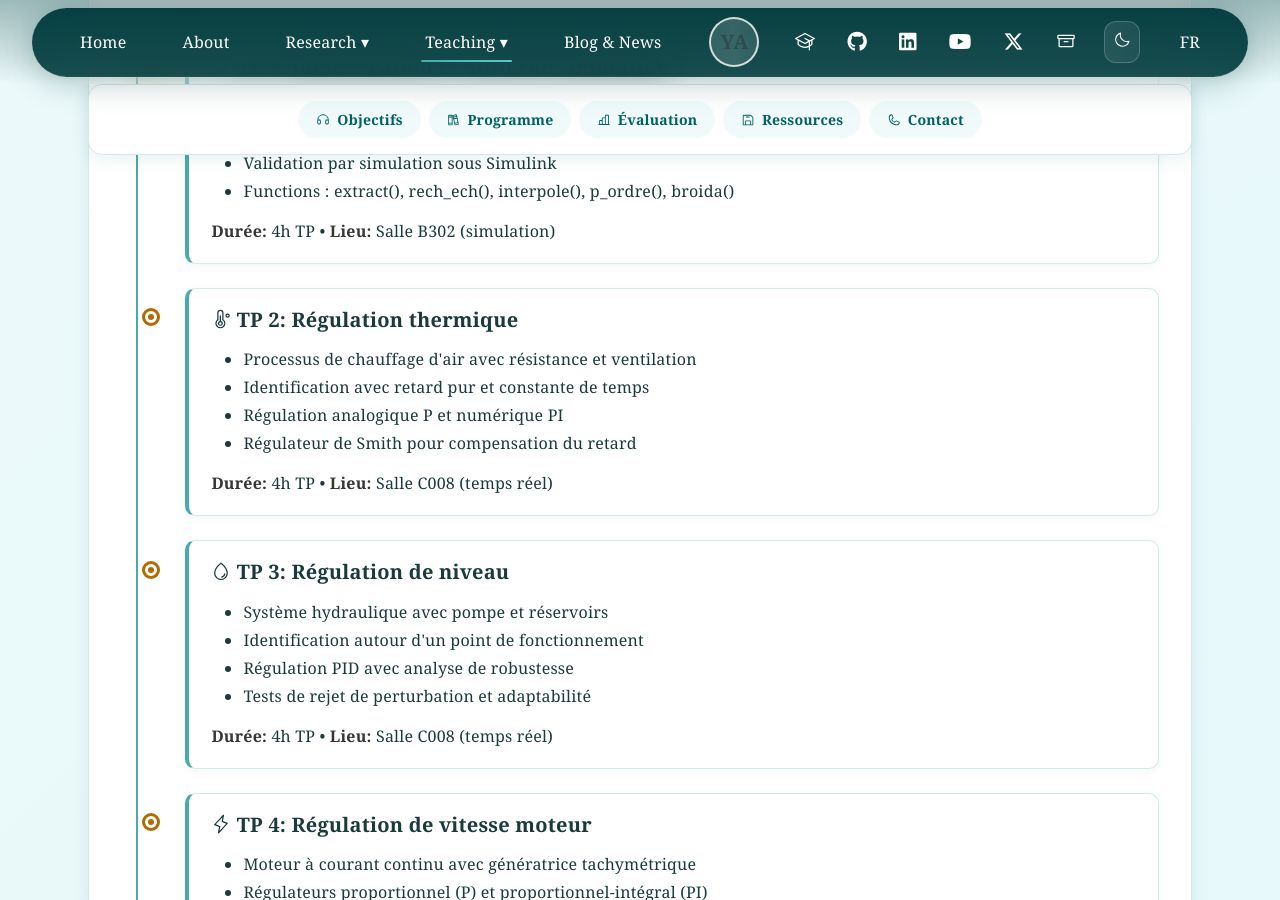
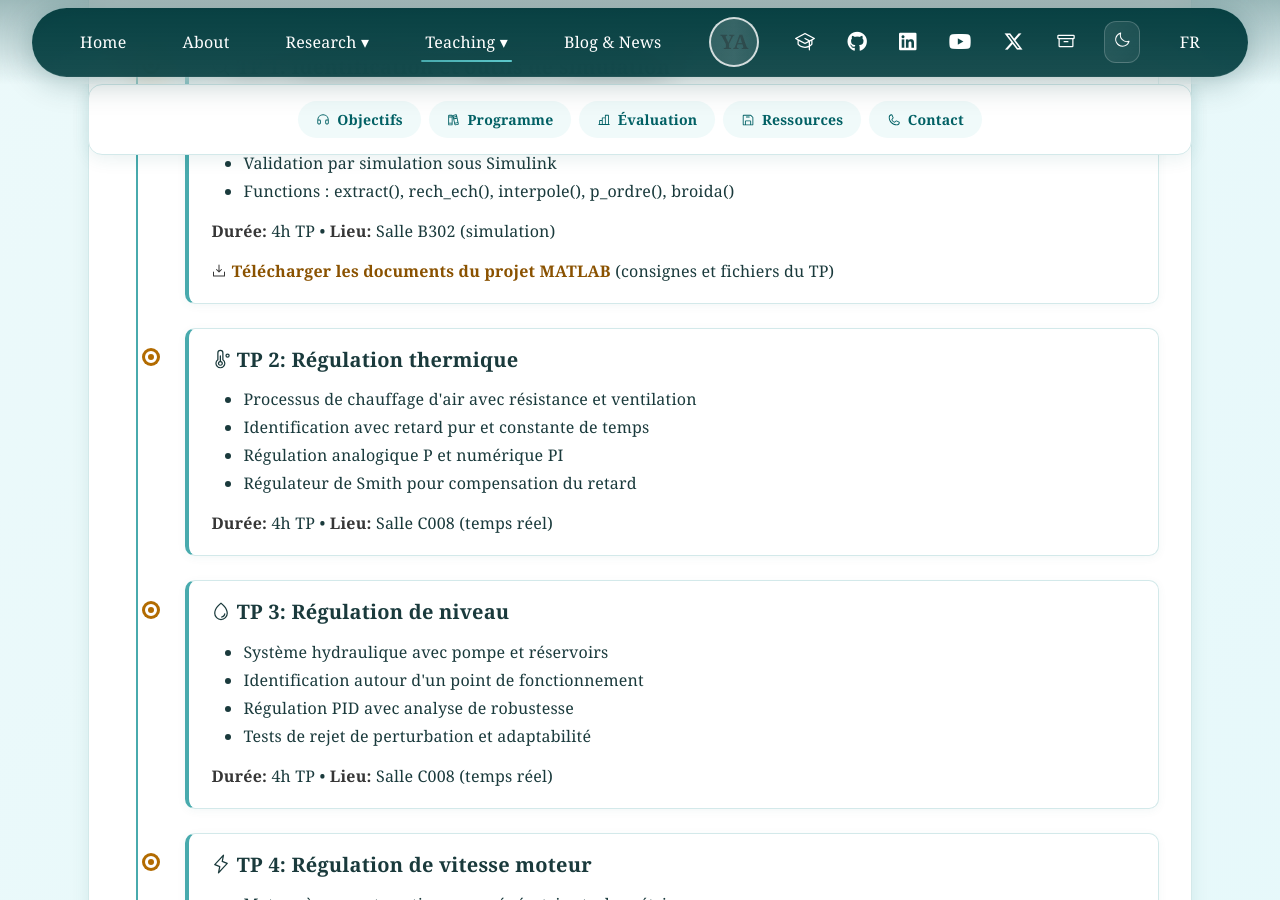
Before and after one commit to adagolodjo/adagolodjo.github.io, a Jekyll site: the page built from docs/teaching/courses/gr-713301/index.md, in a window 1280 px wide and 900 px high, scrolled down 1809 px. Built offline with Jekyll 4.4.1, drawn with Linux system fonts in a browser that asks for light colours; some web fonts are replaced; some of the changed text lies outside the part shown.

Commit message:
docs(teaching): add MATLAB project link and update MATLAB reminders link (GR-713301)

```diff
--- a/docs/teaching/courses/gr-713301/index.md
+++ b/docs/teaching/courses/gr-713301/index.md
@@ -89,6 +89,7 @@
         <li>Functions : extract(), rech_ech(), interpole(), p_ordre(), broida()</li>
       </ul>
       <p><strong>Durée:</strong> 4h TP • <strong>Lieu:</strong> Salle B302 (simulation)</p>
+      <p><strong>{% include ph.html name="download-simple" %} <a href="https://nextcloud.univ-lille.fr/index.php/s/Pbnzxf5LFbr8twa" target="_blank" rel="noopener noreferrer" style="color: var(--course-accent-ink); text-decoration: none; font-weight: bold;">Télécharger les documents du projet MATLAB</a></strong> (consignes et fichiers du TP)</p>
     </div>
 
     <div class="timeline-item">
@@ -202,7 +203,8 @@
         <li><strong>Procédures expérimentales :</strong> Protocoles step-by-step</li>
         <li><strong>Méthodes d'identification :</strong> Premier ordre et Broïda</li>
         <li><strong>Consignes sécurité :</strong> Manipulations en conditions réelles</li>
-        <li><strong>{% include ph.html name="books" %} <a href="https://nextcloud.univ-lille.fr/index.php/s/QeEH255YiJeEMmT" target="_blank" rel="noopener" style="color: var(--course-accent-ink); text-decoration: none; font-weight: bold;">Rappels Matlab</a></strong> - Cours théorique de base</li>
+        <li><strong>{% include ph.html name="books" %} <a href="https://nextcloud.univ-lille.fr/index.php/s/GCK54grmDooXWRH" target="_blank" rel="noopener" style="color: var(--course-accent-ink); text-decoration: none; font-weight: bold;">Rappels Matlab</a></strong> - Cours théorique de base</li>
+        <li><strong>{% include ph.html name="download-simple" %} <a href="https://nextcloud.univ-lille.fr/index.php/s/Pbnzxf5LFbr8twa" target="_blank" rel="noopener noreferrer" style="color: var(--course-accent-ink); text-decoration: none; font-weight: bold;">Projet MATLAB (TP 1)</a></strong> - Consignes et fichiers à télécharger</li>
         <li><strong>{% include ph.html name="download-simple" %} <a href="https://nextcloud.univ-lille.fr/index.php/s/Cj6tFw3gFrspLkc" target="_blank" rel="noopener" style="color: var(--course-accent-ink); text-decoration: none; font-weight: bold;">Télécharger les supports PDF</a></strong></li>
       </ul>
     </div>
```
